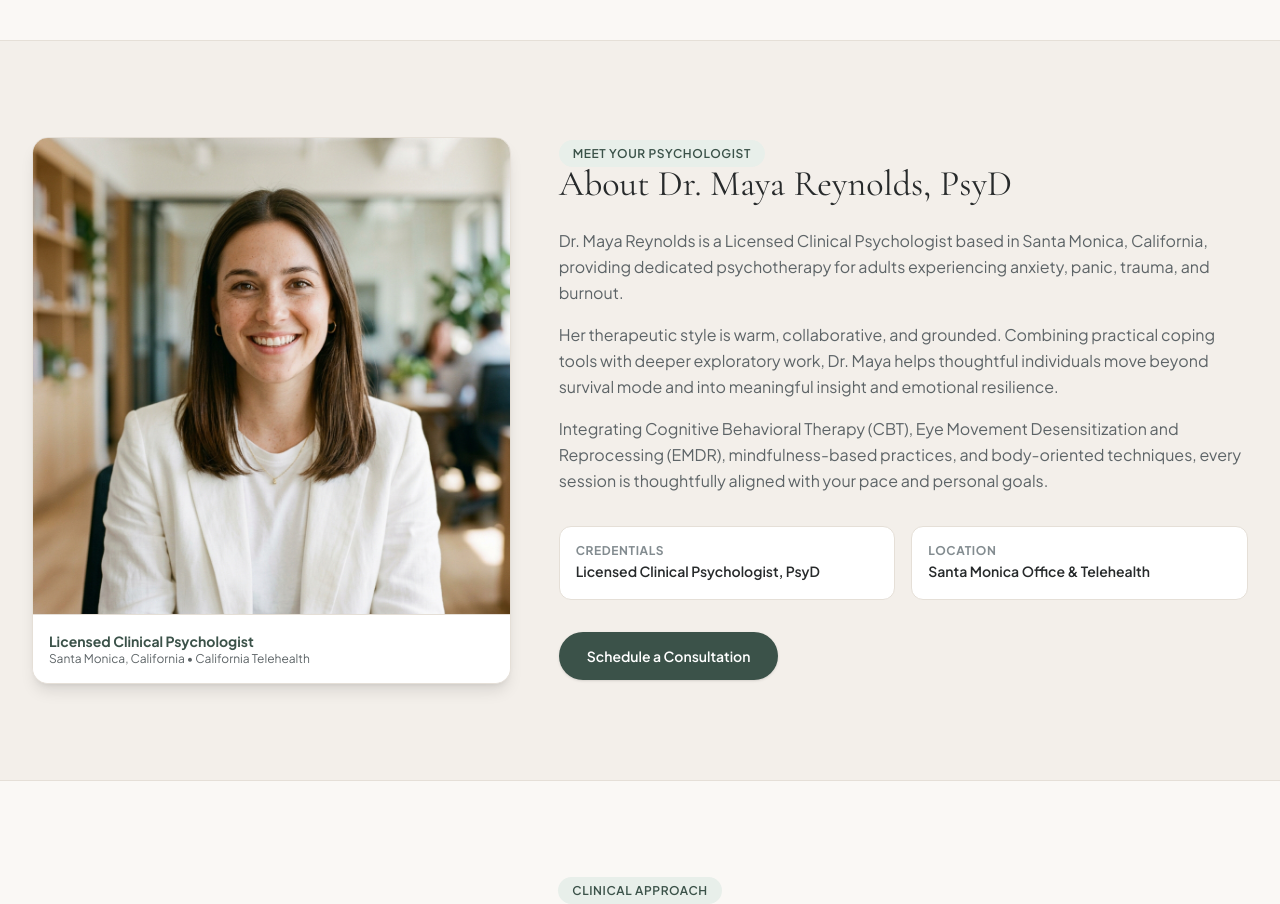
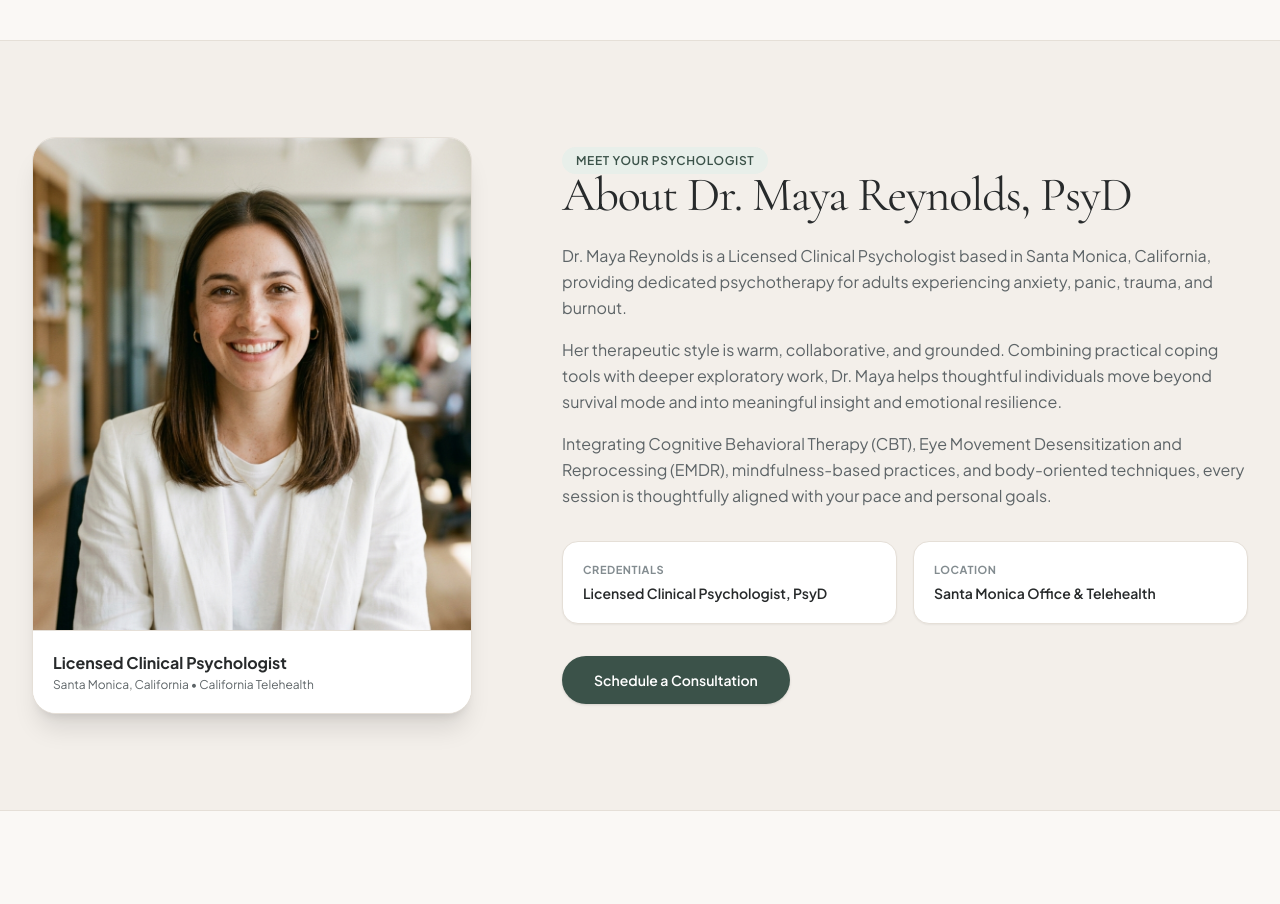
Before and after one commit to SWapnit18/Grow-My-Therapy, a Next.js app: page / in a window 1280 px wide. Shown: the part 2260-3164 px from the top of the page. Built offline with nearby package versions, Linux system fonts and the light colour scheme.

Commit message:
Polish About section to match favorite UI aesthetics

```diff
--- a/src/app/page.tsx
+++ b/src/app/page.tsx
@@ -50,33 +50,35 @@ export default function HomePage() {
         <Services />
 
         {/* 5. About Section */}
-        <section id="about" className="py-16 sm:py-20 md:py-24 bg-[#F3EFEA] border-y border-[#E5DFD7]">
-          <div className="max-w-7xl mx-auto px-4 sm:px-6 lg:px-8 grid lg:grid-cols-12 gap-8 sm:gap-12 items-center">
-            <div className="lg:col-span-5">
-              <div className="relative rounded-2xl overflow-hidden border border-[#E5DFD7] shadow-lg bg-white">
-                <Image
-                  src="/images/dr-maya-reynolds.jpg"
-                  alt="Dr. Maya Reynolds, PsyD, Santa Monica Clinical Psychologist"
-                  width={560}
-                  height={560}
-                  className="w-full h-auto object-cover aspect-square"
-                />
-                <div className="p-3.5 sm:p-4 bg-white border-t border-[#E5DFD7]">
-                  <p className="text-sm font-bold text-[#3B5249]">Licensed Clinical Psychologist</p>
-                  <p className="text-xs text-[#5D6467]">Santa Monica, California • California Telehealth</p>
+        <section id="about" className="py-20 sm:py-24 bg-[#F3EFEA] border-y border-[#E5DFD7]">
+          <div className="max-w-7xl mx-auto px-4 sm:px-6 lg:px-8 grid lg:grid-cols-12 gap-10 lg:gap-14 items-center">
+            <div className="lg:col-span-5 flex justify-center lg:justify-start">
+              <div className="w-full max-w-[440px] rounded-3xl overflow-hidden border border-[#E5DFD7] shadow-xl bg-white group">
+                <div className="relative aspect-[4/4.5] w-full overflow-hidden bg-[#EAE5DE]">
+                  <Image
+                    src="/images/dr-maya-reynolds.jpg"
+                    alt="Dr. Maya Reynolds, PsyD, Santa Monica Clinical Psychologist"
+                    fill
+                    sizes="(max-width: 1024px) 100vw, 440px"
+                    className="object-cover object-top group-hover:scale-[1.02] transition-transform duration-500"
+                  />
+                </div>
+                <div className="p-4 sm:p-5 bg-white border-t border-[#E5DFD7]">
+                  <p className="text-sm sm:text-base font-bold text-[#272A2B]">Licensed Clinical Psychologist</p>
+                  <p className="text-xs text-[#5D6467] mt-0.5">Santa Monica, California • California Telehealth</p>
                 </div>
               </div>
             </div>
 
-            <div className="lg:col-span-7 space-y-4 sm:space-y-6">
+            <div className="lg:col-span-7 space-y-5 sm:space-y-6">
               <span className="text-xs font-semibold uppercase tracking-wider text-[#3B5249] bg-[#E8EFEA] px-3.5 py-1.5 rounded-full">
                 Meet Your Psychologist
               </span>
-              <h2 className="font-serif text-2xl sm:text-3xl md:text-4xl font-normal text-[#272A2B]">
+              <h2 className="font-serif text-3xl sm:text-4xl lg:text-5xl font-normal text-[#272A2B] tracking-tight">
                 About Dr. Maya Reynolds, PsyD
               </h2>
 
-              <div className="space-y-3 sm:space-y-4 text-sm sm:text-base text-[#5D6467] leading-relaxed">
+              <div className="space-y-4 text-sm sm:text-base text-[#5D6467] leading-relaxed">
                 <p>
                   Dr. Maya Reynolds is a Licensed Clinical Psychologist based in Santa Monica, California, providing dedicated psychotherapy for adults experiencing anxiety, panic, trauma, and burnout.
                 </p>
@@ -88,21 +90,21 @@ export default function HomePage() {
                 </p>
               </div>
 
-              <div className="grid grid-cols-1 sm:grid-cols-2 gap-3 sm:gap-4 pt-2">
-                <div className="p-3.5 sm:p-4 bg-white rounded-xl border border-[#E5DFD7]">
-                  <span className="text-xs text-[#838C90] uppercase font-bold tracking-wider block">Credentials</span>
-                  <span className="text-sm font-semibold text-[#272A2B]">Licensed Clinical Psychologist, PsyD</span>
+              <div className="grid grid-cols-1 sm:grid-cols-2 gap-3.5 sm:gap-4 pt-2">
+                <div className="p-4 sm:p-5 bg-white rounded-2xl border border-[#E5DFD7] shadow-xs">
+                  <span className="text-[11px] text-[#838C90] uppercase font-bold tracking-wider block">Credentials</span>
+                  <span className="text-sm font-semibold text-[#272A2B] mt-1 block">Licensed Clinical Psychologist, PsyD</span>
                 </div>
-                <div className="p-3.5 sm:p-4 bg-white rounded-xl border border-[#E5DFD7]">
-                  <span className="text-xs text-[#838C90] uppercase font-bold tracking-wider block">Location</span>
-                  <span className="text-sm font-semibold text-[#272A2B]">Santa Monica Office &amp; Telehealth</span>
+                <div className="p-4 sm:p-5 bg-white rounded-2xl border border-[#E5DFD7] shadow-xs">
+                  <span className="text-[11px] text-[#838C90] uppercase font-bold tracking-wider block">Location</span>
+                  <span className="text-sm font-semibold text-[#272A2B] mt-1 block">Santa Monica Office &amp; Telehealth</span>
                 </div>
               </div>
 
               <div className="pt-2">
                 <a
                   href="#contact"
-                  className="inline-block text-center w-full sm:w-auto px-7 py-3.5 bg-[#3B5249] text-white font-semibold text-sm rounded-full shadow hover:bg-[#2D3F38] transition-all"
+                  className="inline-block text-center w-full sm:w-auto px-8 py-3.5 bg-[#3B5249] text-white font-semibold text-sm rounded-full shadow hover:bg-[#2D3F38] hover:shadow-md transition-all active:scale-95"
                 >
                   Schedule a Consultation
                 </a>
```
